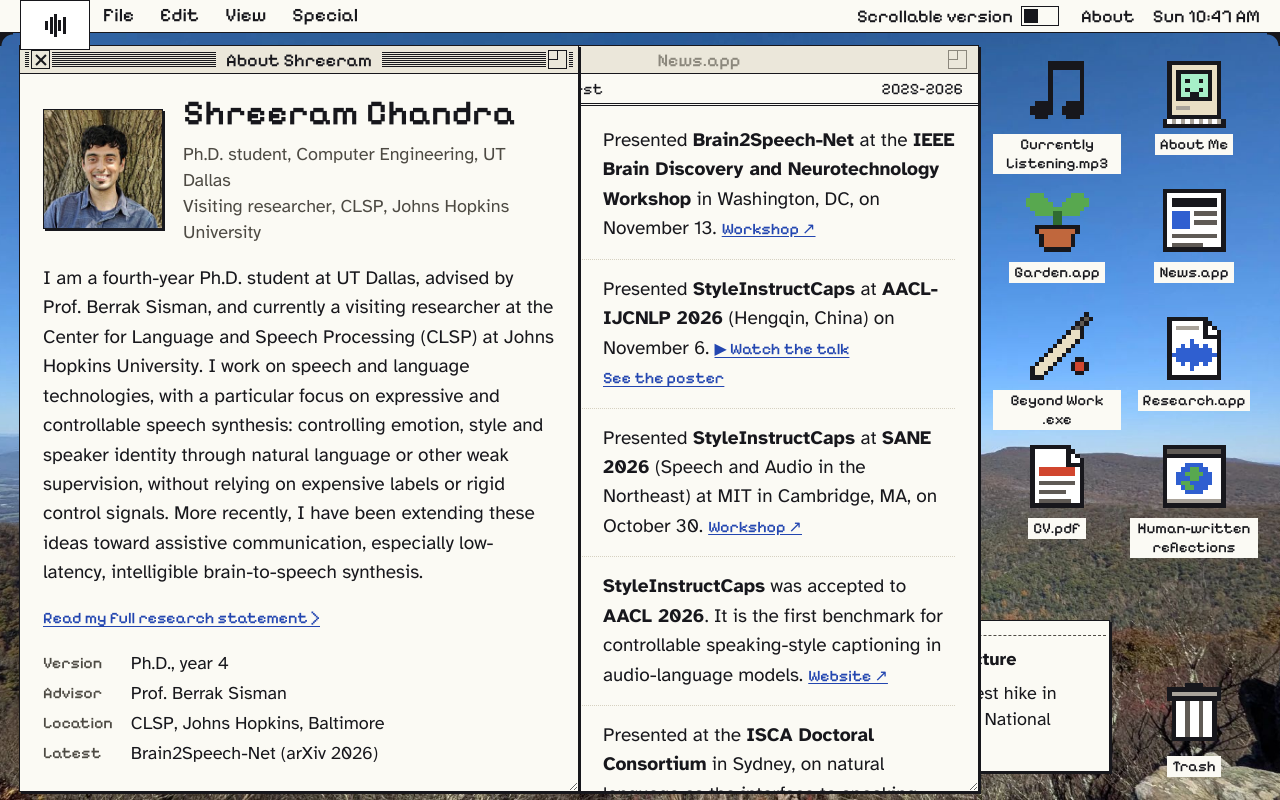
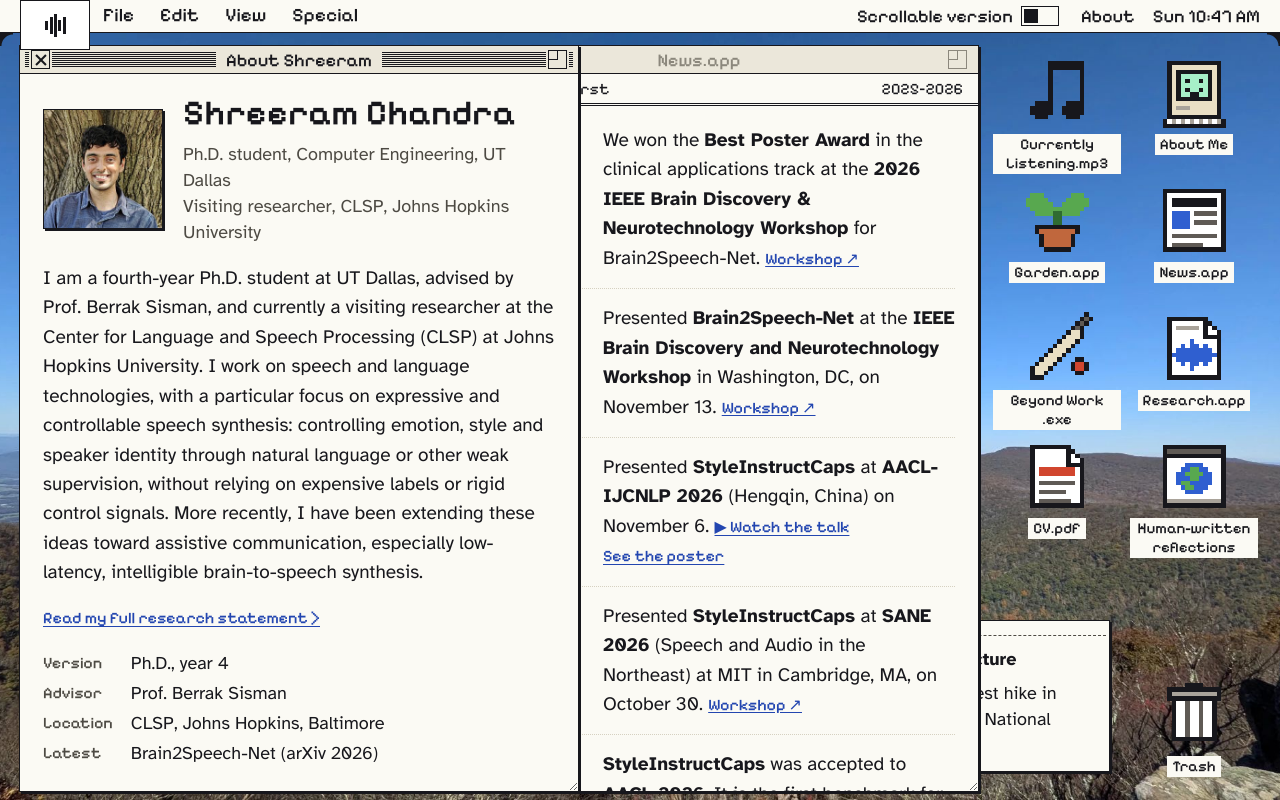
Before and after one commit to Kodhandarama/Kodhandarama.github.io, a plain HTML site: page index.html in a window 1280 px wide. Drawn offline with Linux system fonts and the light colour scheme.

Commit message:
News: Best Poster Award at IEEE Brain 2026; audio-language-model icon for SANE
Co-Authored-By: Claude Opus 5.5 <noreply@anthropic.com>

```diff
--- a/index.html
+++ b/index.html
@@ -789,9 +789,14 @@ html.mode-scroll #win-figure {
   <!-- News -->
   <section class="win" id="win-news" data-win="news" data-app="News" role="dialog" aria-labelledby="t-news" tabindex="-1" hidden>
     <header class="win-title"><button class="win-close" aria-label="Close window" title="Close"></button><h2 class="win-name" id="t-news">News.app</h2><button class="win-zoom" aria-label="Zoom window" title="Zoom"></button></header>
-    <div class="win-info"><span>9 items · newest first</span><span>2025–2026</span></div>
+    <div class="win-info"><span>10 items · newest first</span><span>2025–2026</span></div>
     <div class="win-body">
       <ol class="news-list">
+        <li class="news-item">
+          <span class="news-icon" data-icon="medal"></span>
+          <time class="news-date" datetime="2026-11-13">Nov 2026</time>
+          <p class="news-text">We won the <b>Best Poster Award</b> in the clinical applications track at the <b>2026 IEEE Brain Discovery &amp; Neurotechnology Workshop</b> for Brain2Speech-Net. <a href="https://brain.ieee.org/event/2026-ieee-brain-discovery-and-neurotechnology-workshop/" target="_blank" rel="noopener">Workshop ↗</a></p>
+        </li>
         <li class="news-item" data-until="2026-11-13">
           <span class="news-icon" data-icon="brain"></span>
           <time class="news-date" datetime="2026-11-13">Nov 2026</time>
@@ -803,7 +808,7 @@ html.mode-scroll #win-figure {
           <p class="news-text"><span class="new news-badge">Upcoming</span> <span data-tense="future">Presenting</span><span data-tense="past" hidden>Presented</span> <b>StyleInstructCaps</b> at <b>AACL-IJCNLP 2026</b> (Hengqin, China) on November 6. <button class="link-btn" data-media="sic-talk">▶ Watch the talk</button> <button class="link-btn" data-media="sic-poster">See the poster</button></p>
         </li>
         <li class="news-item" data-until="2026-10-30">
-          <span class="news-icon" data-icon="calendar"></span>
+          <span class="news-icon" data-icon="alm"></span>
           <time class="news-date" datetime="2026-10-30">Oct 2026</time>
           <p class="news-text"><span class="new news-badge">Upcoming</span> <span data-tense="future">Presenting</span><span data-tense="past" hidden>Presented</span> <b>StyleInstructCaps</b> at <b>SANE 2026</b> (Speech and Audio in the Northeast) at MIT in Cambridge, MA, on October 30. <a href="https://www.saneworkshop.org/sane2026/" target="_blank" rel="noopener">Workshop ↗</a></p>
         </li>
@@ -1087,6 +1092,18 @@ html.mode-scroll #win-figure {
       '.kpppPppppPpppk.', '.kpPppPpppPPppk.', '.kppppPppPpppPk.', '.kpPpppPpppPppk.',
       '.kppPppppPpppkk.', '..kkppPpppppk...', '....kkkkpppk....', '.........kpk....',
       '.........kpk....', '..........k.....', '................', '................'
+    ],
+    medal: [
+      '................', '..rrr......bbb..', '...rrr....bbb...', '....rrr..bbb....',
+      '.....rrrbbb.....', '......rrbb......', '.....kkkkkk.....', '....kooooook....',
+      '...koooyooook...', '...kooyyyoook...', '...koyyyyyook...', '...kooyoyoook...',
+      '....kooooook....', '.....kkkkkk.....', '................', '................'
+    ],
+    alm: [
+      '................', '.kkkkkkkkkkkkkk.', '.kwwwwwwwwwwwwk.', '.kwwwbwwwbwwwwk.',
+      '.kwwbbwbwbbwwwk.', '.kwbbbbbbbbbbwk.', '.kwwbbwbwbbwwwk.', '.kwwwbwwwbwwwwk.',
+      '.kwwwwwwwwwwwwk.', '.kwGGGGGGGGGwwk.', '.kwGGGGGGwwwwwk.', '.kwwwwwwwwwwwwk.',
+      '.kkwwkkkkkkkkkk.', '..kwk...........', '..kk............', '................'
     ],
     calendar: [
       '................', '....kk....kk....', '.kkkkkkkkkkkkkk.', '.krrrrrrrrrrrrk.',
```
